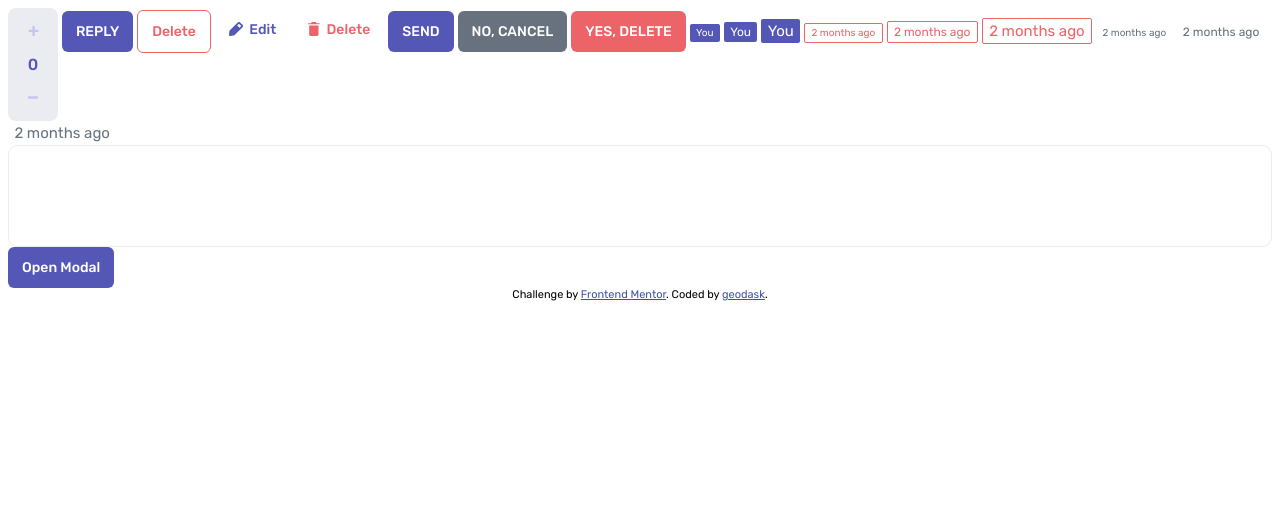
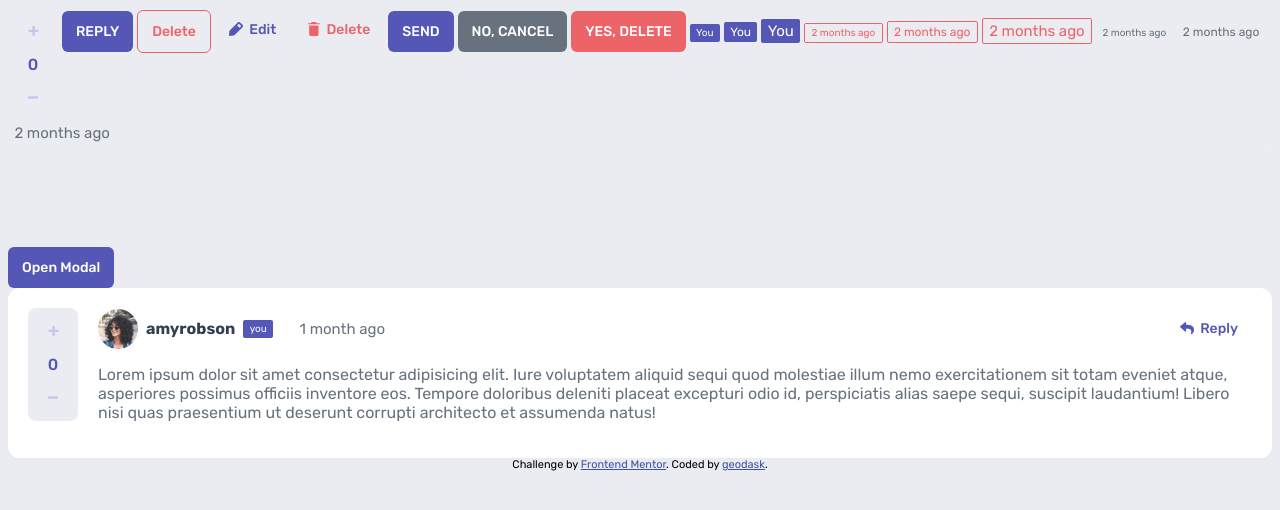
Before and after one commit to geodask/interactive-comments-section-v1, a Svelte app: page / in a window 1280 px wide. Shown: the top 510 px of the page. Built offline with nearby package versions, Linux system fonts and the light colour scheme.

Commit message:
Add Comment component

```diff
--- a/src/App.svelte
+++ b/src/App.svelte
@@ -1,6 +1,7 @@
 <script lang="ts">
   import Badge from './components/Badge.svelte';
   import Button from './components/Button.svelte';
+  import Comment from './components/Comment.svelte';
   import LikeCounter from './components/LikeCounter.svelte';
   import Modal from './components/Modal.svelte';
   import TextArea from './components/TextArea.svelte';
@@ -39,7 +40,7 @@
     }}>Open Modal</Button
   >
 
-  <Modal closeOnBackdropClick bind:open={openModal} title="Delete comment">
+  <Modal bind:open={openModal} title="Delete comment">
     <p>
       Are you sure you want to delete this comment? This will remove the comment and can't be
       undone.
@@ -50,6 +51,8 @@
       <Button color="red">YES, DELETE</Button>
     </svelte:fragment>
   </Modal>
+
+  <Comment />
 </main>
 
 <footer>
--- a/src/app.css
+++ b/src/app.css
@@ -25,6 +25,7 @@ body {
   font-family: 'Rubik', sans-serif;
   font-size: var(--font-size-paragraph);
   font-weight: 400;
+  background-color: var(--color-neutral-light-gray);
 }
 
 input,
--- a/src/components/Comment.svelte
+++ b/src/components/Comment.svelte
@@ -1,17 +1,74 @@
 <script langs="ts">
-  const image = import('../assets/images/avatars/image-amyrobson.png');
+  import avatar from '../assets/images/avatars/image-amyrobson.png';
+  import Badge from './Badge.svelte';
+  import Button from './Button.svelte';
+  import LikeCounter from './LikeCounter.svelte';
 </script>
 
 <div class="comment">
-  {#await image}
-    <div>loading...</div>
-  {:then { default: avatar }}
-    <img src={avatar} alt="avatar" />
-  {/await}
-  <div>amyrobson</div>
-  <div>1 month ago</div>
-  <div>
-    <img src="/src/assets/images/icon-reply.svg" alt="reply" />
-    Reply
+  <div class="comment__like-counter">
+    <LikeCounter orientation="vertical" />
   </div>
+
+  <div class="comment__user-info">
+    <img class="comment__user-avatar" width="40" src={avatar} alt="avatar" />
+    <div class="comment__user-name">amyrobson</div>
+    <Badge color="blue" size="sm">you</Badge>
+  </div>
+
+  <div class="comment__date">
+    <Badge color="gray" type="text-only" size="lg">1 month ago</Badge>
+  </div>
+
+  <div class="comment__buttons">
+    <Button icon="reply" type="text-only">Reply</Button>
+  </div>
+
+  <p class="comment__content">
+    Lorem ipsum dolor sit amet consectetur adipisicing elit. Iure voluptatem aliquid sequi quod
+    molestiae illum nemo exercitationem sit totam eveniet atque, asperiores possimus officiis
+    inventore eos. Tempore doloribus deleniti placeat excepturi odio id, perspiciatis alias saepe
+    sequi, suscipit laudantium! Libero nisi quas praesentium ut deserunt corrupti architecto et
+    assumenda natus!
+  </p>
 </div>
+
+<style scoped>
+  .comment {
+    display: grid;
+    grid-template-columns: auto auto 1fr 1fr;
+    grid-template-rows: auto 1fr;
+    background: var(--color-neutral-white);
+    column-gap: 20px;
+    padding: 20px;
+    border-radius: 12px;
+  }
+
+  .comment__like-counter {
+    grid-row: 1 / 3;
+    grid-column: 1 / 2;
+    align-self: flex-start;
+  }
+
+  .comment__user-info {
+    grid-column: 2 / 3;
+    display: flex;
+    align-items: center;
+    column-gap: 0.5rem;
+    font-weight: 700;
+    color: var(--color-neutral-dark-blue);
+  }
+
+  .comment__date {
+    align-self: center;
+  }
+  .comment__buttons {
+    justify-self: flex-end;
+  }
+
+  .comment__content {
+    grid-row: 2 / 3;
+    grid-column: 2 / 5;
+    color: var(--color-neutral-grayish-blue);
+  }
+</style>
```
